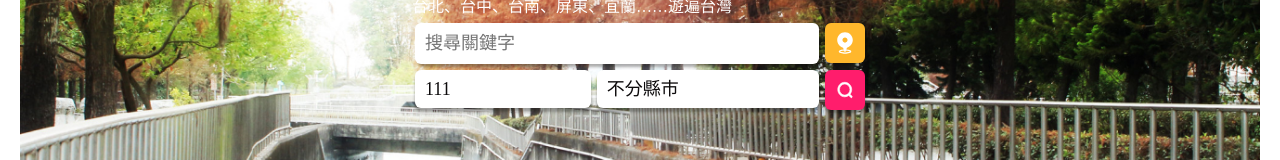
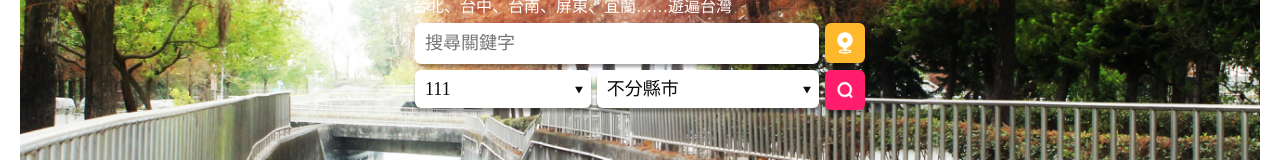
Before and after one commit to wenyo/taiwan_travel, a Vue app: page / in a window 1280 px wide. Shown: the part 433-593 px from the top of the page. Built offline with nearby package versions, Linux system fonts and the light colour scheme; what jssha would draw is missing.

Commit message:
select add icon

```diff
--- a/src/component/Option.vue
+++ b/src/component/Option.vue
@@ -1,5 +1,5 @@
 <template>
-  <ul v-if="show">
+  <ul v-if="show" :class="{ scroll: options.length > 7 }">
     <li
       v-for="(option, idx) in options"
       :class="{ selected: modelValue === idx }"
@@ -28,7 +28,7 @@ export default {
     },
     optionToggle: {
       type: Function,
-      default: ()=>{}
+      default: () => {},
     },
   },
   methods: {
@@ -60,17 +60,21 @@ ul {
   right: 0;
   left: 0;
   border-radius: 0 0 6px 6px;
-  overflow-y: scroll;
   box-shadow: 3px 3px 3px $basic-color-shadow;
   background-color: $basic-color-white;
   padding-top: 5px;
   font-size: 18px;
+
+  &.scroll {
+    overflow-y: scroll;
+  }
 }
 
 li {
   width: 100%;
   padding: 5px 10px;
   cursor: pointer;
+  word-spacing: 5px;
 
   &:hover,
   &.selected {
--- a/src/component/Select.vue
+++ b/src/component/Select.vue
@@ -2,6 +2,7 @@
   <div class="select">
     <div class="title" @click="optionToggle(!show)">
       {{ title }}
+      <img :src="iconDropdown" alt="">
     </div>
     <Option
       :options="options"
@@ -14,6 +15,7 @@
 
 <script>
 import Option from "./Option";
+import {iconDropdown} from "./Icon.js";
 
 export default {
   props: {
@@ -37,6 +39,7 @@ export default {
     return {
       selectedIdx: this.selectedIdxChangeByModleValue(),
       show: false,
+      iconDropdown
     };
   },
   methods: {
@@ -81,5 +84,16 @@ export default {
     background-color: $basic-color-white;
     width: 100%;
   }
+
+  .title{
+    position: relative;
+
+    img{
+      position: absolute;
+      transform: translateY(-50%);
+      top: 50%;
+      right: 0;
+    }
+  }
 }
 </style>
```
